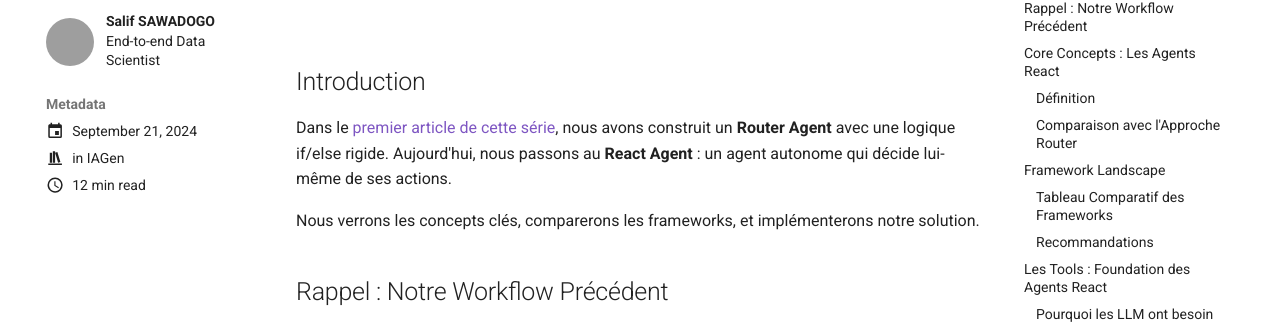
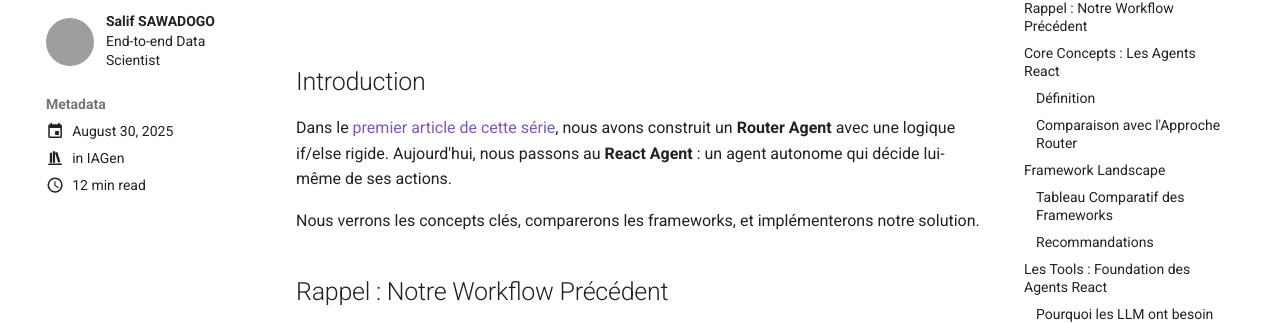
Before and after one commit to sawallesalfo/blog, an MkDocs documentation site: the page built from docs/posts/agent_react.md, in a window 1280 px wide. Shown: the part 157-481 px from the top of the page. Built offline with MkDocs 1.6.1 and Material for MkDocs 9.7.7, drawn with Linux system fonts in a browser that asks for light colours; comment, search, counter and statistics services are not loaded; grey boxes are pictures that could not be loaded.

Commit message:
add react

```diff
--- a/docs/posts/agent_react.md
+++ b/docs/posts/agent_react.md
@@ -1,5 +1,5 @@
 ---
-date: 2024-09-21
+date: 2025-08-30
 authors:
     - ssawadogo
 categories:
```
